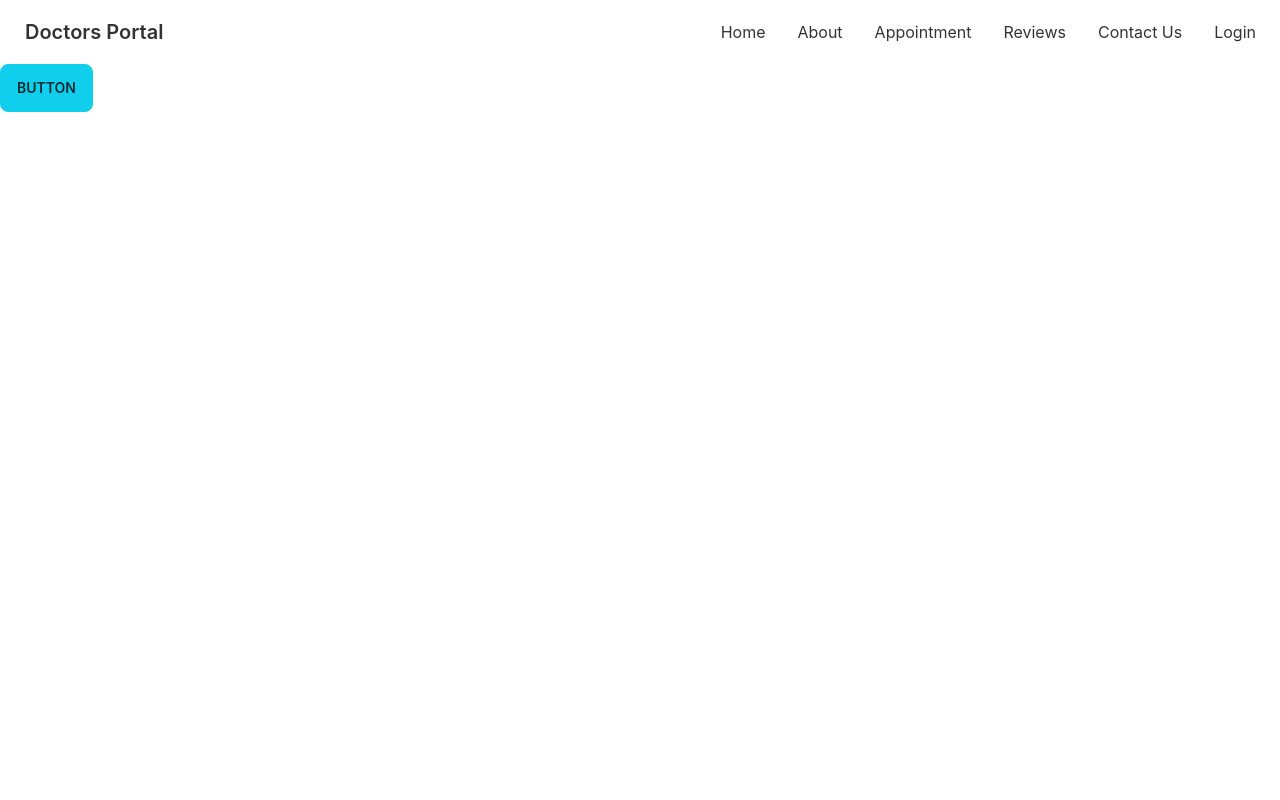
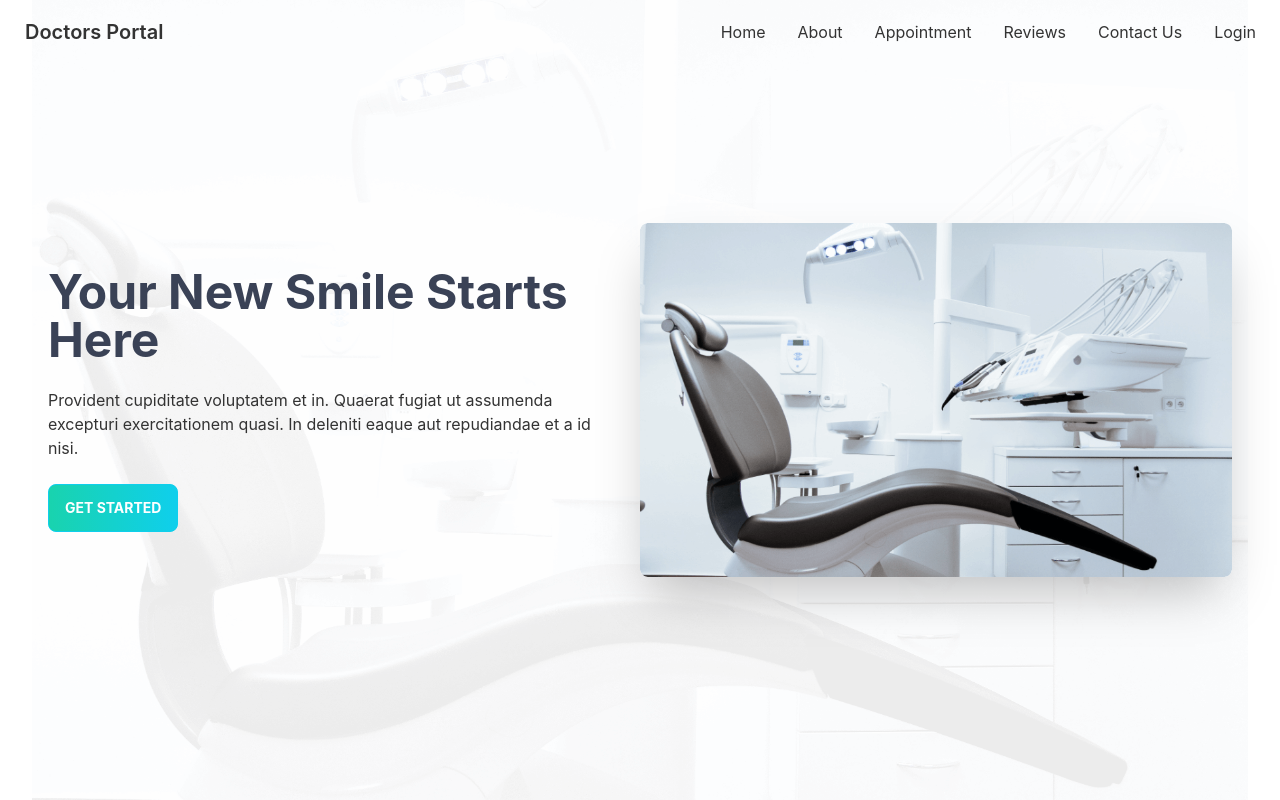
Before and after one commit to mdsaifullah-wd/doctors-portal-client-side, a React (Create React App) app: page / in a window 1280 px wide. Built offline with nearby package versions, Linux system fonts and the light colour scheme.

Commit message:
add banner

```diff
--- /dev/null
+++ b/src/Pages/Home/Banner.js
@@ -0,0 +1,40 @@
+import React from 'react';
+import chair from '../../assets/images/chair.png';
+import bg from '../../assets/images/bg.png';
+
+const Banner = () => {
+  return (
+    <div
+      className={`hero min-h-screen`}
+      style={{
+        backgroundImage: `url(${bg})`,
+        backgroundPosition: 'center',
+        backgroundSize: 'cover',
+      }}>
+      <div>
+        <div className='hero-content flex-col lg:flex-row-reverse gap-10'>
+          <img
+            src={chair}
+            className='w-full lg:w-1/2 rounded-lg shadow-2xl'
+            alt=''
+          />
+          <div>
+            <h1 className='text-5xl font-bold text-accent'>
+              Your New Smile Starts Here
+            </h1>
+            <p className='py-6'>
+              Provident cupiditate voluptatem et in. Quaerat fugiat ut assumenda
+              excepturi exercitationem quasi. In deleniti eaque aut repudiandae
+              et a id nisi.
+            </p>
+            <button className='btn btn-primary font-bold uppercase text-white bg-gradient-to-r from-secondary to-primary hover:from-accent hover:to-accent hover:border-accent'>
+              Get Started
+            </button>
+          </div>
+        </div>
+      </div>
+    </div>
+  );
+};
+
+export default Banner;
--- a/src/Pages/Home/Home.js
+++ b/src/Pages/Home/Home.js
@@ -1,9 +1,10 @@
 import React from 'react';
+import Banner from './Banner';
 
 const Home = () => {
   return (
-    <div>
-      <div className='btn btn-primary'>Button</div>
+    <div className='px-8'>
+      <Banner />
     </div>
   );
 };
--- a/src/Pages/Shared/Navbar.js
+++ b/src/Pages/Shared/Navbar.js
@@ -25,7 +25,7 @@
     </>
   );
   return (
-    <div className='navbar'>
+    <div className='navbar fixed top-0 z-10'>
       <div className='navbar-start'>
         <div className='dropdown'>
           <label tabindex='0' className='btn btn-ghost lg:hidden'>
```
